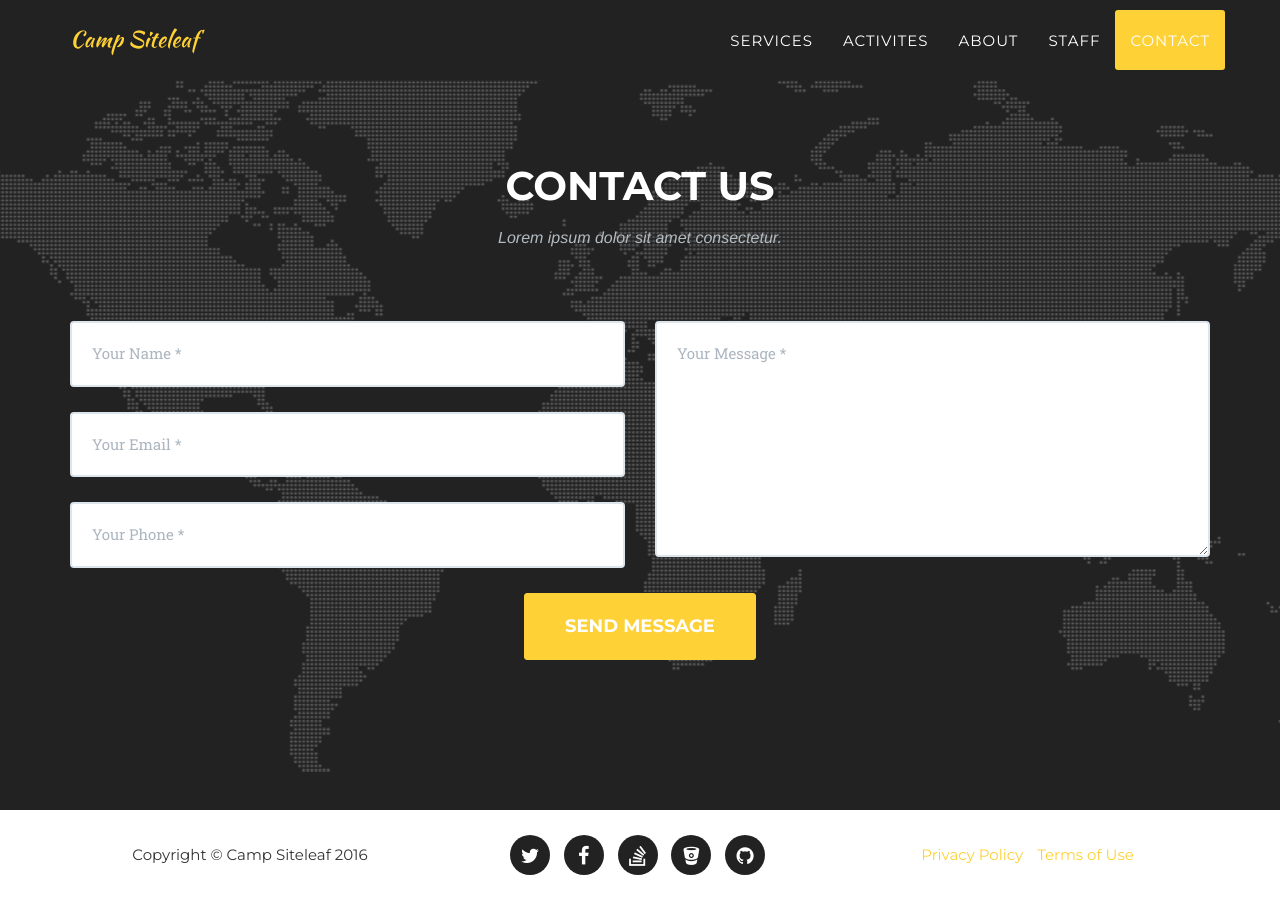
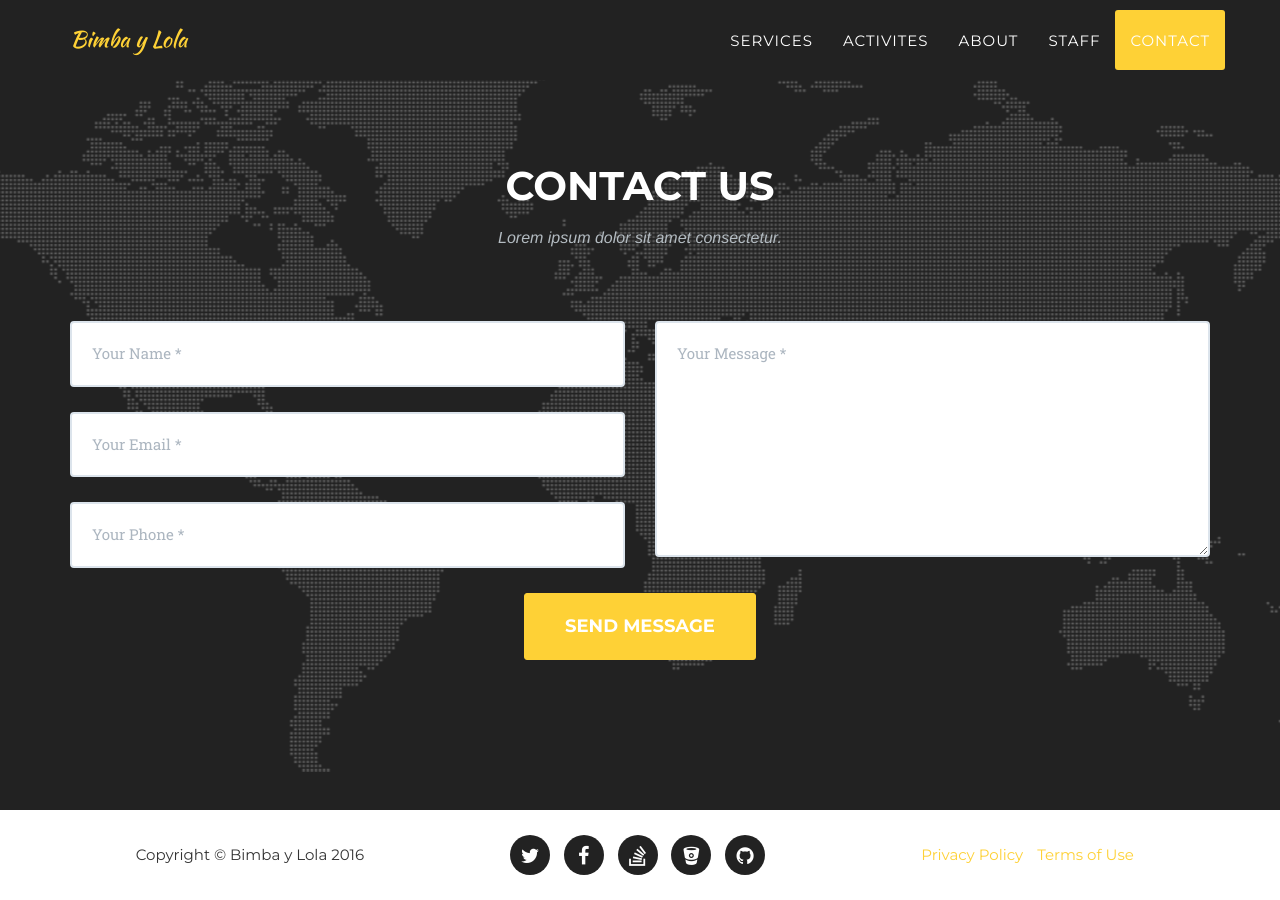
Before and after one commit to insmpa00/siteleaf, a Jekyll site: the page built from index.markdown, in a window 1280 px wide and 900 px high, scrolled down 4226 px. Built offline with Jekyll 4.4.1, drawn with Linux system fonts in a browser that asks for light colours; some web fonts are replaced.

Commit message:
Updated Config

```diff
--- a/_config.yml
+++ b/_config.yml
@@ -1,5 +1,5 @@
 ---
-title: Camp Siteleaf
+title: Bimba y Lola
 timezone: UTC
 collections:
   posts:
```
